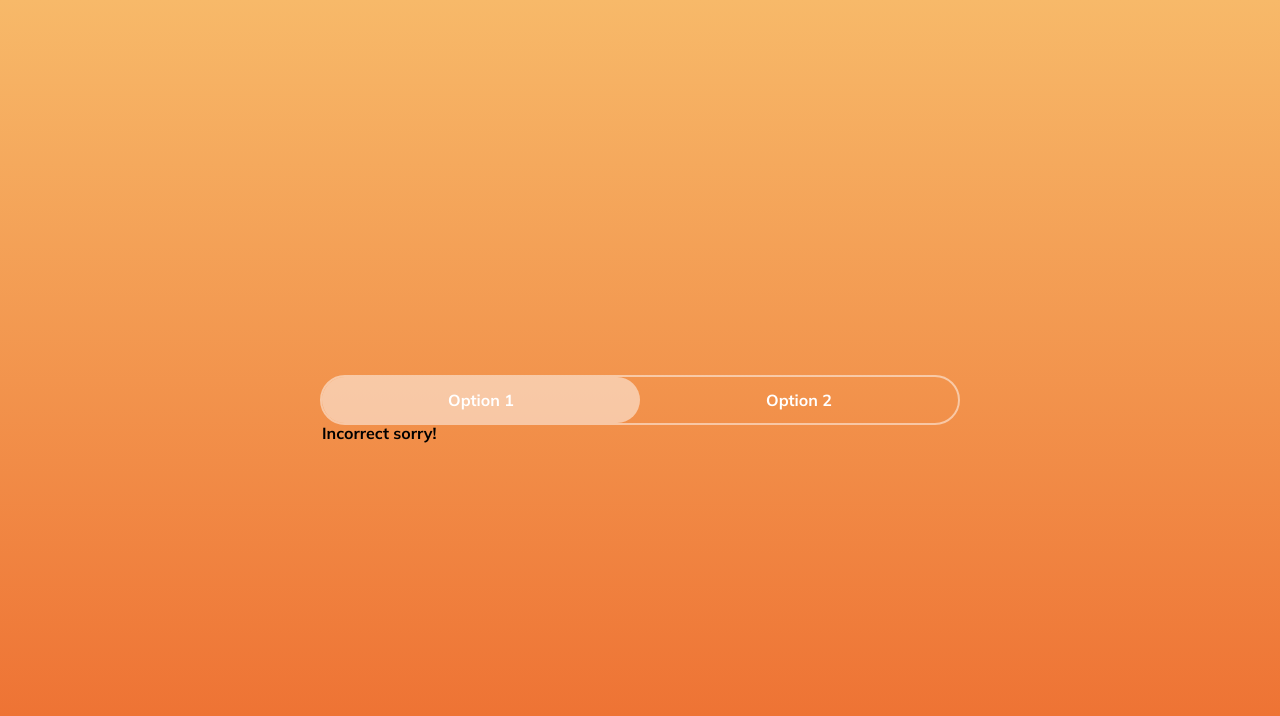
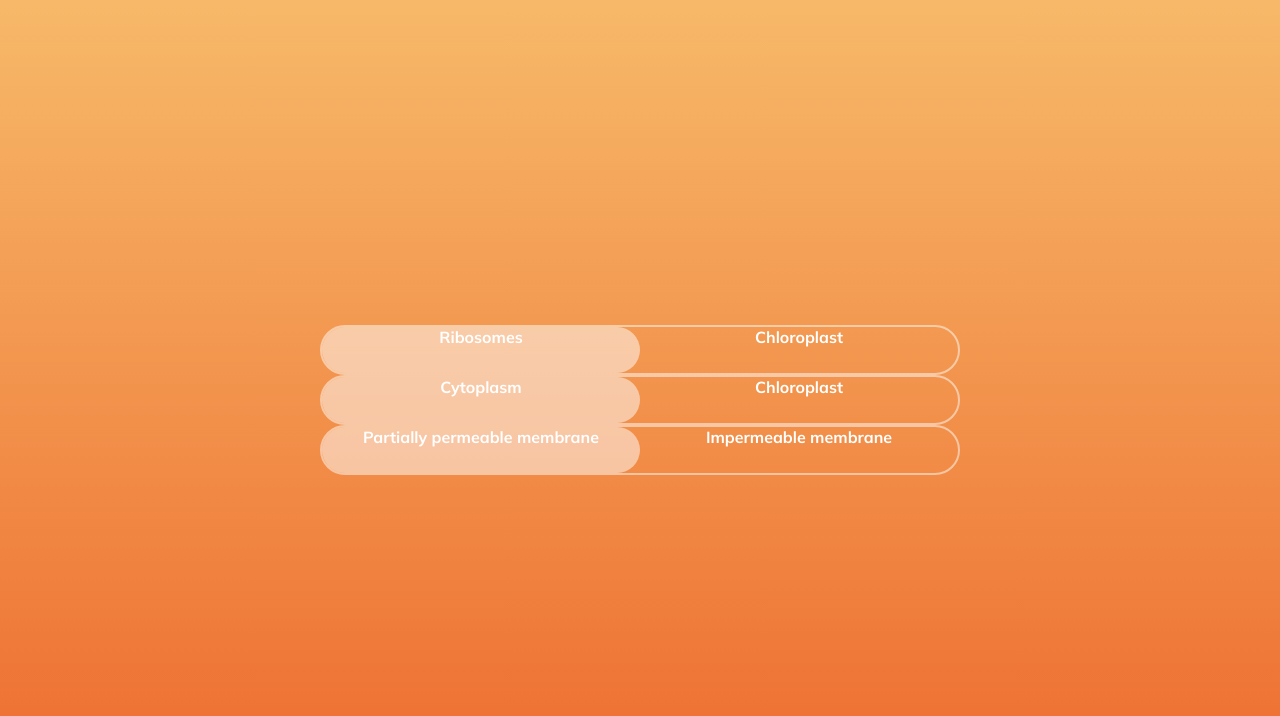
Before and after one commit to michellelclement/react-toggle, a React (Create React App) app: page / in a window 1280 px wide. Shown: the top 716 px of the page. Built offline with nearby package versions, Linux system fonts and the light colour scheme.

Commit message:
Render out the questions via props

```diff
--- a/src/components/Toggle.js
+++ b/src/components/Toggle.js
@@ -1,8 +1,7 @@
 import React, { useState } from "react";
 
-const Toggle = () => {
+const Toggle = ({ option1, option2, correctOption }) => {
   const [selectedOption, setSelectedOption] = useState(null);
-  const correctOption = "option2"; //Set correct option
 
   const clicked = (e) => {
     setSelectedOption(e.target.id);
@@ -10,29 +9,32 @@ const Toggle = () => {
 
   return (
     <div className="toggle">
+      <div className="toggle__container">
         <input
           type="radio"
           className="toggle-option toggle-start"
-        id="option1"
+          id={option1.id}
           name="toggle-option"
           onChange={clicked}
         />
-      <label htmlFor="option1">Option 1</label>
+        <label htmlFor={option1.id}>{option1.text}</label>
         <input
           type="radio"
           className="toggle-option toggle-end"
-        id="option2"
+          id={option2.id}
           name="toggle-option"
           onChange={clicked}
         />
-      <label htmlFor="option2">Option 2</label>
+        <label htmlFor="option2">{option2.text}</label>
+      </div>
+
       <div className="toggle-option-slider"></div>
 
-      <p>
+      {/* <p>
         {selectedOption === correctOption
           ? "Correct Answer"
           : "Incorrect sorry!"}
-      </p>
+      </p> */}
     </div>
   );
 };
--- a/src/components/Toggles.js
+++ b/src/components/Toggles.js
@@ -1,11 +1,18 @@
 import React from "react";
 import Toggle from "./Toggle";
+import questionsData from "../questionsData";
 
 const Toggles = () => {
   return (
     <div className="toggles">
-      {/* <h2>List of toggles here</h2> */}
-      <Toggle />
+      {questionsData.map((question) => (
+        <Toggle
+          key={question.id}
+          option1={question.option1} // Pass the entire option1 object
+          option2={question.option2} // Pass the entire option2 object
+          correctOption={question.correctAnswer} // Pass correct answer
+        />
+      ))}
     </div>
   );
 };
--- a/src/questionsData.js
+++ b/src/questionsData.js
@@ -1,26 +1,40 @@
 const questionsData = [
   {
     id: 1,
-    options: [
-      { id: "option1", text: "Cell Wall" },
-      { id: "option2", text: "Ribosomes" },
-    ],
+    option1: {
+      id: "Cell Wall",
+      text: "Ribosomes",
+    },
+    option2: {
+      id: "option2",
+      text: "Chloroplast",
+    },
     correctAnswer: "option1",
   },
   {
     id: 2,
-    options: [
-      { id: "option1", text: "Cytoplasm" },
-      { id: "option2", text: "Chloroplast" },
-    ],
+    option1: {
+      id: "option1",
+      text: "Cytoplasm",
+    },
+    option2: {
+      id: "option2",
+      text: "Chloroplast",
+    },
     correctAnswer: "option2",
   },
   {
     id: 3,
-    options: [
-      { id: "option1", text: "Partially permeable membrane" },
-      { id: "option2", text: "Impermeable membrane" },
-    ],
+    option1: {
+      id: "option1",
+      text: "Partially permeable membrane",
+    },
+    option2: {
+      id: "option2",
+      text: "Impermeable membrane",
+    },
     correctAnswer: "option1",
   },
 ];
+
+export default questionsData;
```
Lines whose indentation alone changed are shown as unchanged.
